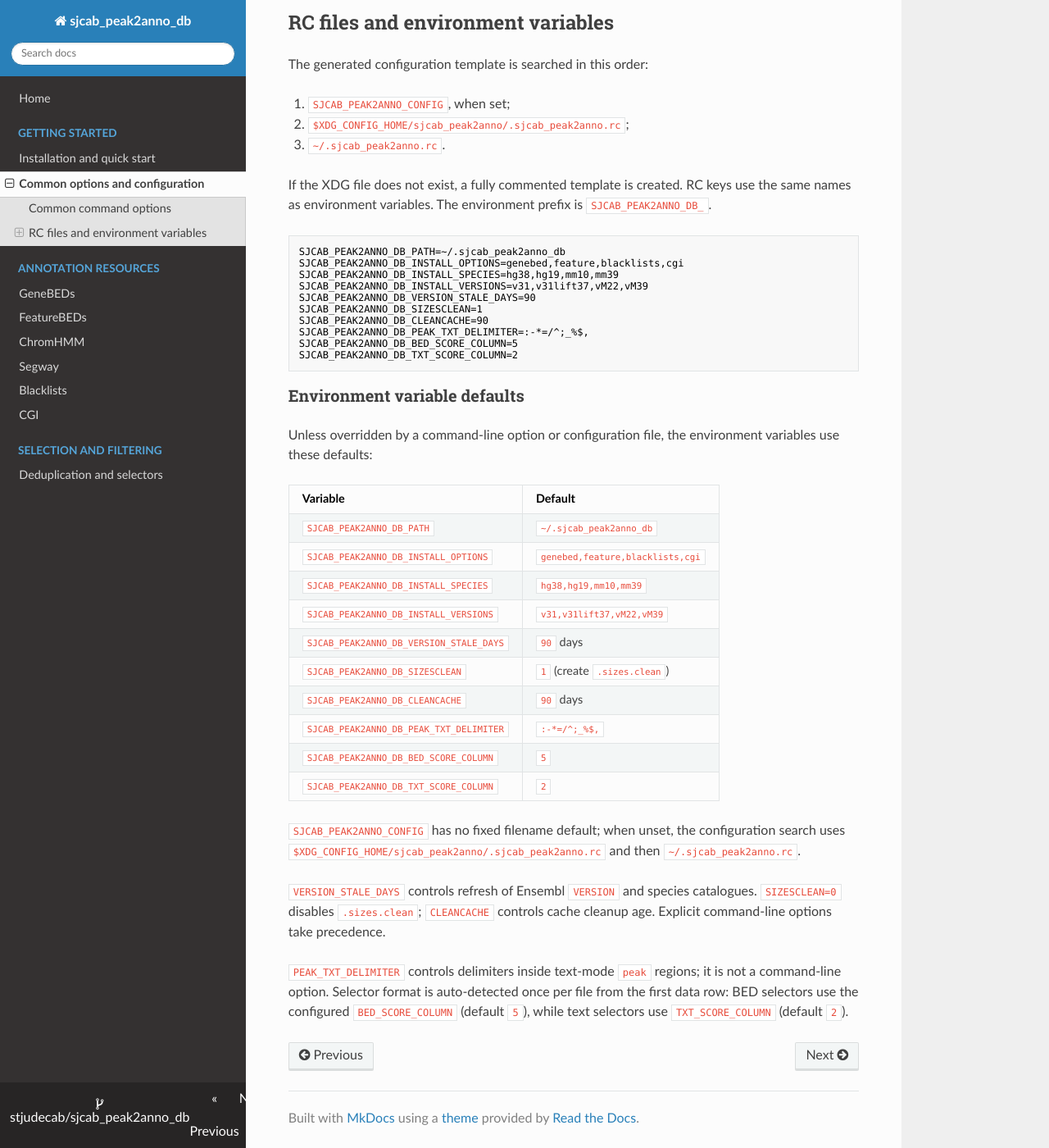
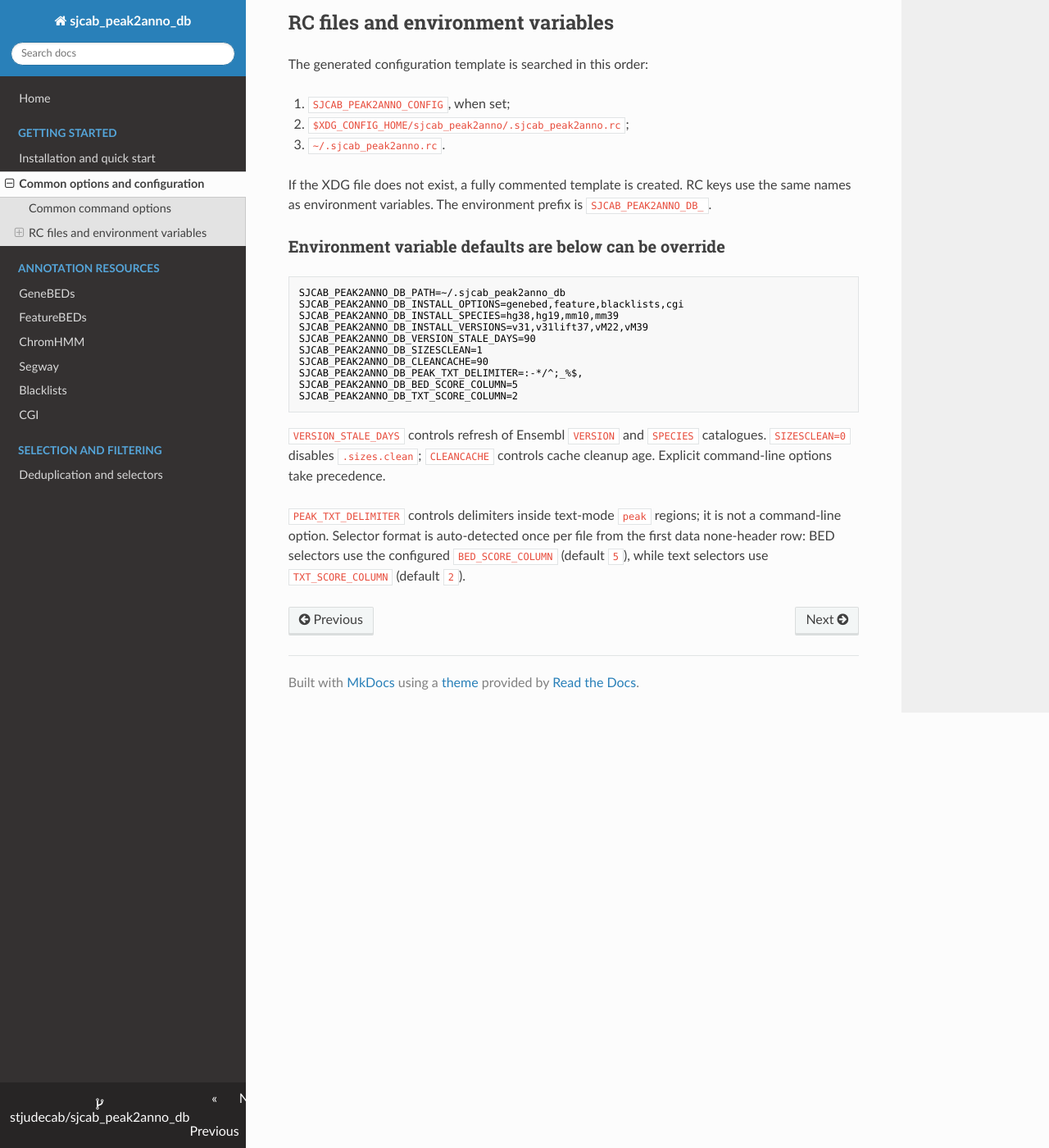
Before and after one commit to stjudecab/sjcab_peak2anno_db, an MkDocs documentation site: the page built from docs/configuration.md, in a window 1280 px wide and 1400 px high, scrolled down 798 px. Shown: the whole window at 82% size. Built offline with MkDocs 1.6.1, drawn with Linux system fonts in a browser that asks for light colours; nearby versions of some CDN libraries.

````diff
--- a/docs/configuration.md
+++ b/docs/configuration.md
@@ -40,6 +40,8 @@ If the XDG file does not exist, a fully commented template is created. RC keys
 use the same names as environment variables. The environment prefix is
 `SJCAB_PEAK2ANNO_DB_`.
 
+### Environment variable defaults are below can be override
+
 ```text
 SJCAB_PEAK2ANNO_DB_PATH=~/.sjcab_peak2anno_db
 SJCAB_PEAK2ANNO_DB_INSTALL_OPTIONS=genebed,feature,blacklists,cgi
@@ -48,38 +50,16 @@ SJCAB_PEAK2ANNO_DB_INSTALL_VERSIONS=v31,v31lift37,vM22,vM39
 SJCAB_PEAK2ANNO_DB_VERSION_STALE_DAYS=90
 SJCAB_PEAK2ANNO_DB_SIZESCLEAN=1
 SJCAB_PEAK2ANNO_DB_CLEANCACHE=90
-SJCAB_PEAK2ANNO_DB_PEAK_TXT_DELIMITER=:-*=/^;_%$,
+SJCAB_PEAK2ANNO_DB_PEAK_TXT_DELIMITER=:-*/^;_%$,
 SJCAB_PEAK2ANNO_DB_BED_SCORE_COLUMN=5
 SJCAB_PEAK2ANNO_DB_TXT_SCORE_COLUMN=2
 ```
 
-### Environment variable defaults
-
-Unless overridden by a command-line option or configuration file, the
-environment variables use these defaults:
-
-| Variable | Default |
-| --- | --- |
-| `SJCAB_PEAK2ANNO_DB_PATH` | `~/.sjcab_peak2anno_db` |
-| `SJCAB_PEAK2ANNO_DB_INSTALL_OPTIONS` | `genebed,feature,blacklists,cgi` |
-| `SJCAB_PEAK2ANNO_DB_INSTALL_SPECIES` | `hg38,hg19,mm10,mm39` |
-| `SJCAB_PEAK2ANNO_DB_INSTALL_VERSIONS` | `v31,v31lift37,vM22,vM39` |
-| `SJCAB_PEAK2ANNO_DB_VERSION_STALE_DAYS` | `90` days |
-| `SJCAB_PEAK2ANNO_DB_SIZESCLEAN` | `1` (create `.sizes.clean`) |
-| `SJCAB_PEAK2ANNO_DB_CLEANCACHE` | `90` days |
-| `SJCAB_PEAK2ANNO_DB_PEAK_TXT_DELIMITER` | `:-*=/^;_%$,` |
-| `SJCAB_PEAK2ANNO_DB_BED_SCORE_COLUMN` | `5` |
-| `SJCAB_PEAK2ANNO_DB_TXT_SCORE_COLUMN` | `2` |
-
-`SJCAB_PEAK2ANNO_CONFIG` has no fixed filename default; when unset, the
-configuration search uses `$XDG_CONFIG_HOME/sjcab_peak2anno/.sjcab_peak2anno.rc`
-and then `~/.sjcab_peak2anno.rc`.
-
-`VERSION_STALE_DAYS` controls refresh of Ensembl `VERSION` and species
+`VERSION_STALE_DAYS` controls refresh of Ensembl `VERSION` and `SPECIES`
 catalogues. `SIZESCLEAN=0` disables `.sizes.clean`; `CLEANCACHE` controls cache
 cleanup age. Explicit command-line options take precedence.
 
 `PEAK_TXT_DELIMITER` controls delimiters inside text-mode `peak` regions; it is
 not a command-line option. Selector format is auto-detected once per file from
-the first data row: BED selectors use the configured `BED_SCORE_COLUMN`
+the first data none-header row: BED selectors use the configured `BED_SCORE_COLUMN`
 (default `5`), while text selectors use `TXT_SCORE_COLUMN` (default `2`).
--- a/src/sjcab_peak2anno_db/_version.py
+++ b/src/sjcab_peak2anno_db/_version.py
@@ -18,7 +18,7 @@ version_tuple: tuple[int | str, ...]
 commit_id: str | None
 __commit_id__: str | None
 
-__version__ = version = '0.1.9.dev12+g1cce43911.d20260914'
-__version_tuple__ = version_tuple = (0, 1, 9, 'dev12', 'g1cce43911.d20260914')
+__version__ = version = '0.1.9.dev17+gc1b41975c.d20260914'
+__version_tuple__ = version_tuple = (0, 1, 9, 'dev17', 'gc1b41975c.d20260914')
 
-__commit_id__ = commit_id = 'g1cce43911'
+__commit_id__ = commit_id = 'gc1b41975c'
````
Also changed, not shown: README.md (+5 -6 lines), docs/features.md (+1 -1 lines), docs/genebeds.md (+1 -2 lines), docs/getting-started.md (+3 -1 lines), docs/index.md (+1 -0 lines), 1 other file.
